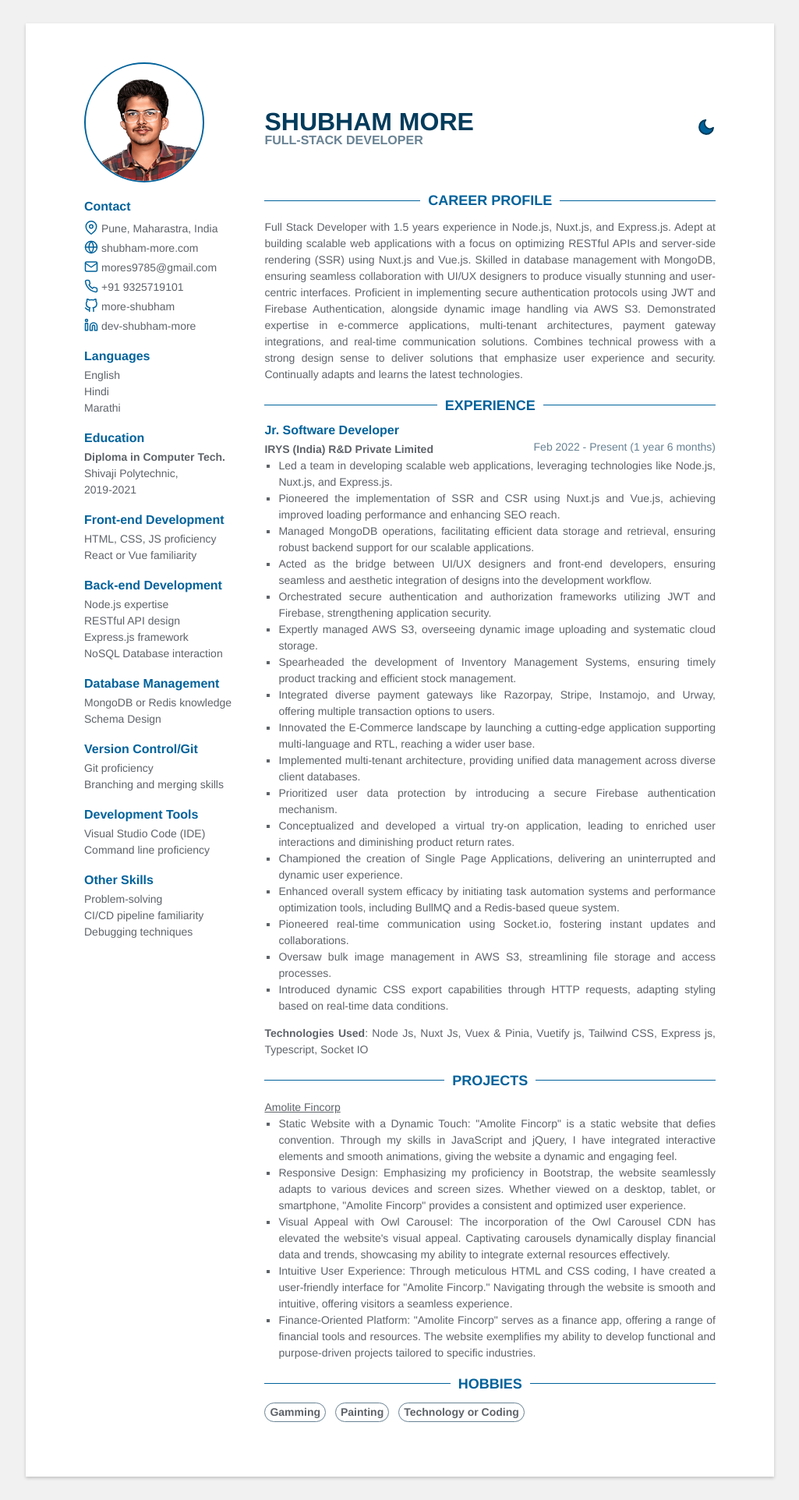
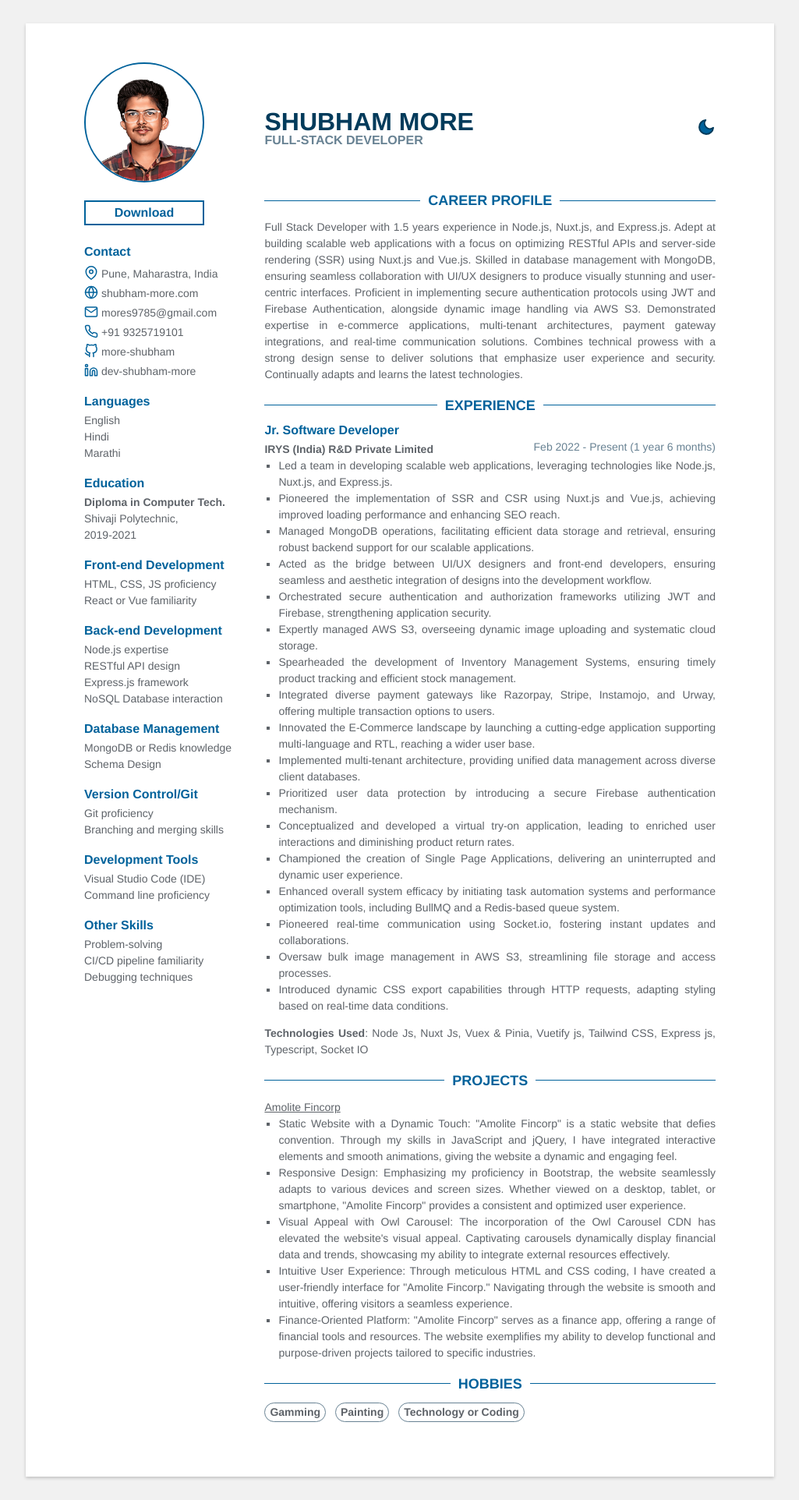
Before and after one commit to more-shubham/more-shubham.github.io, a Jekyll site: the page built from index.html, in a window 1280 px wide. Shown: the whole page at 78% size, without its empty margins (127-1152 px from the left). Built offline with Jekyll 4.4.1, drawn with Linux system fonts in a browser that asks for light colours.

Commit message:
add download title

```diff
--- /dev/null
+++ b/_includes/download.html
@@ -0,0 +1,3 @@
+<div class="download">
+    <a href="{{ ASSET_PATH }}/assets/shubham-more-resume.pdf" download="shubham-more-resume">Download</a>
+</div>
--- a/_sass/_print.scss
+++ b/_sass/_print.scss
@@ -31,4 +31,8 @@
         --fg-color-body: #5e6369 !important;
         --fg-color-title-sm: #688293 !important;
     }
+
+    .download {
+        display: none;
+    }
 }
--- /dev/null
+++ b/_sass/includes/download.scss
@@ -0,0 +1,13 @@
+.download{
+    padding: 0 0 26px 0;
+    a {
+        color: var(--fg-color);
+        padding: 6px 10px;
+        border: 2px solid var(--fg-color);
+        font-weight: 600;
+        width: 130px;
+        display: block;
+        text-align: center;
+        text-decoration: none;
+    }
+}
--- a/_sass/responsive.scss
+++ b/_sass/responsive.scss
@@ -57,6 +57,7 @@ body {
         }
     }
     .header {
+        margin: 0 !important;
         display: block;
         .title, .work {
             text-align: center !important;
@@ -73,4 +74,12 @@ body {
             right: 15px;
         }
     }
+    .download{
+        padding: unset !important;
+        a{
+            display: block;
+            width: fit-content;
+            margin: 0 auto;
+        }
+    }
 }
--- a/assets/css/main.scss
+++ b/assets/css/main.scss
@@ -24,3 +24,4 @@ layout: null
 @import "includes/volunteering";
 @import "includes/avatar.scss";
 @import "includes/hobbies.scss";
+@import "includes/download.scss";
--- a/index.html
+++ b/index.html
@@ -1,11 +1,13 @@
 ---
 layout: default
 title: Resume
+slug: /
 ---
 <div class="container">
   <div class="container-block">
     <div class="sidebar">
       {% include avatar.html %}
+      {% include download.html %}
       {% include header.html %}
       {% include contact.html %}
       {% include languages.html %}
```
Also changed, not shown: 1 other file.
